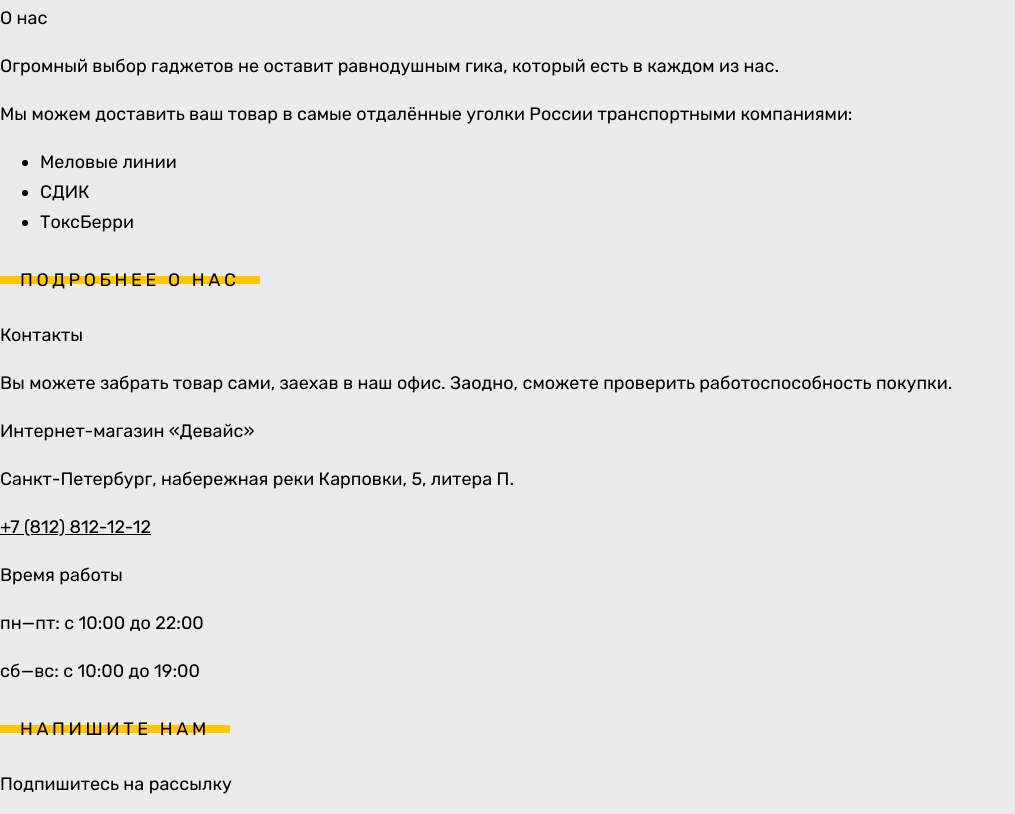
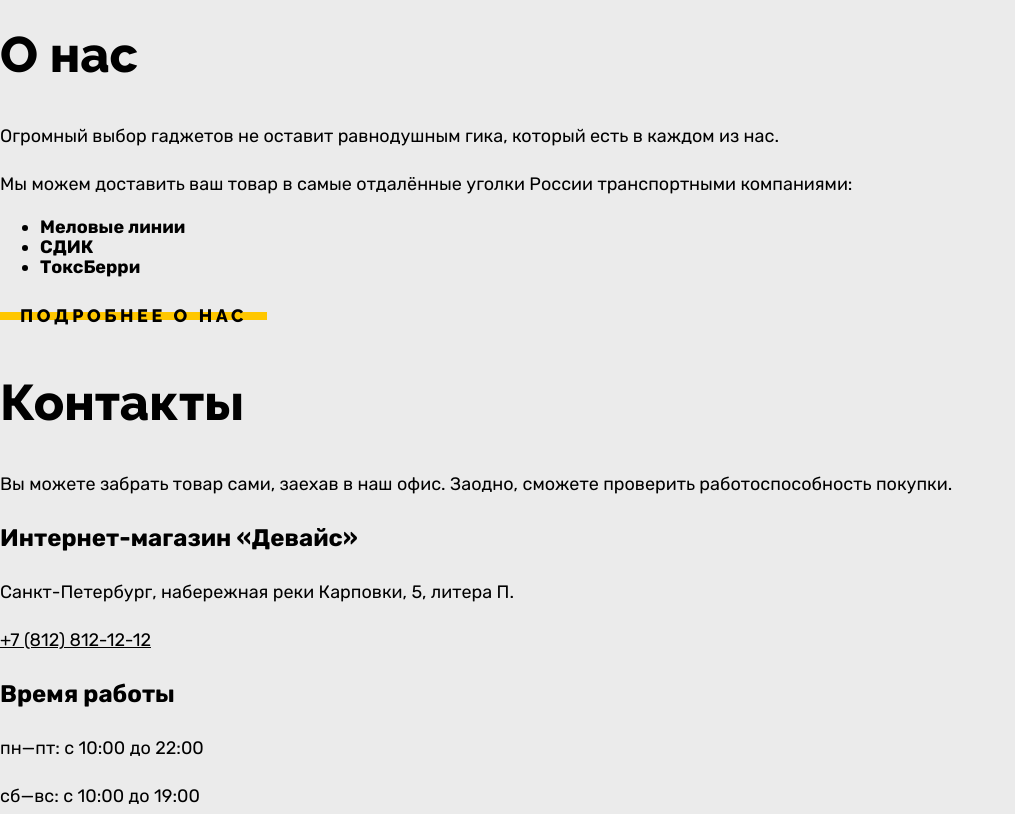
Before and after one commit to Chackmoole/device, a website: page src/index.html in a window 1280 px wide. Shown: the part 2732-3546 px from the top of the page, without its empty margins (0-1015 px from the left). Drawn offline with nearby package versions, Linux system fonts and the light colour scheme; files that its build step writes are made by us from their sources.

Commit message:
added about & mailing text style

```diff
--- a/src/index.html
+++ b/src/index.html
@@ -228,7 +228,7 @@
 
       <section class="about">
         <div class="about__inner">
-          <h2 class="text text--h2">О нас</h2>
+          <h2 class="text text--heading-main">О нас</h2>
           <p class="text about__description">Огромный выбор гаджетов не оставит равнодушным гика,
             который есть в каждом из нас.
           </p>
@@ -236,22 +236,22 @@
             уголки России транспортными компаниями:
           </p>
           <ul class="about__list">
-            <li class="text text--bold">Меловые линии</li>
-            <li class="text text--bold">СДИК</li>
-            <li class="text text--bold">ТоксБерри</li>
+            <li class="text about__item">Меловые линии</li>
+            <li class="text about__item">СДИК</li>
+            <li class="text about__item">ТоксБерри</li>
           </ul>
-          <button class="text text--button button">Подробнее о нас</button>
+          <button class="button">Подробнее о нас</button>
         </div>
 
         <div class="about__inner">
-          <h2 class="text text--h2">Контакты</h2>
+          <h2 class="text text--heading-main">Контакты</h2>
           <p class="text about__description">Вы можете забрать товар сами, заехав в наш офис.
             Заодно, сможете проверить работоспособность покупки.
           </p>
-          <h3 class="text text--h3">Интернет-магазин «Девайс»</h3>
+          <h3 class="text text--heading-secondary">Интернет-магазин «Девайс»</h3>
           <p class="text about__description">Санкт-Петербург, набережная реки Карповки, 5, литера П.</p>
           <a class="text about__link" href="tel:+78128121212">+7 (812) 812-12-12</a>
-          <h3 class="text text--h3">Время работы</h3>
+          <h3 class="text text--heading-secondary">Время работы</h3>
           <p class="text about__desription">
             пн—пт: с
             <time>10:00</time>
@@ -264,13 +264,13 @@
             до
             <time>19:00</time>
           </p>
-          <button class="text text--button button">Напишите нам</button>
+          <button class="button">Напишите нам</button>
         </div>
       </section>
 
       <section class="mailing">
         <div class="mailing__wrapper">
-          <h2 class="text text--h2">Подпишитесь
+          <h2 class="text text--heading-main">Подпишитесь
             на рассылку</h2>
           <p class="text mailing__description">
             Еженедельный дайджест с обзорами новинок,
--- /dev/null
+++ b/src/less/blocks/about.less
@@ -0,0 +1,6 @@
+.about {
+  &__item {
+    line-height: 20px;
+    font-weight: 700;
+  }
+}
--- /dev/null
+++ b/src/less/blocks/mailing.less
@@ -0,0 +1,3 @@
+.mailing {
+
+}
--- a/src/less/blocks/text.less
+++ b/src/less/blocks/text.less
@@ -14,10 +14,10 @@
   }
 
   &--heading-secondary {
-    font-family: @font-title;
-    font-size: 40px;
-    line-height: 40px;
-    font-weight: 800;
+    font-family: @font-text;
+    font-size: 24px;
+    line-height: 30px;
+    font-weight: 700;
   }
 
 }
--- a/src/less/style.less
+++ b/src/less/style.less
@@ -11,6 +11,8 @@
 @import "blocks/sections";
 @import "blocks/services";
 @import "blocks/delivery";
+@import "blocks/about";
+@import "blocks/mailing";
 
 .layout {
 
```
